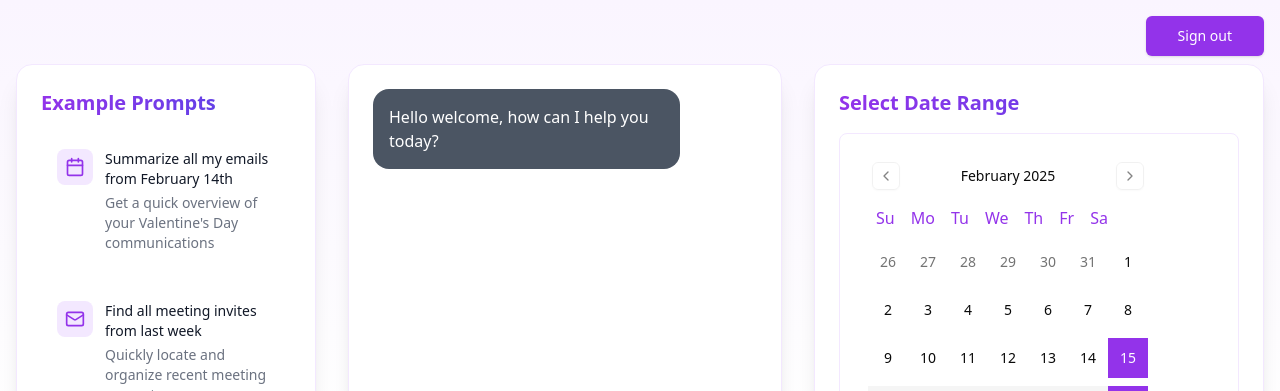
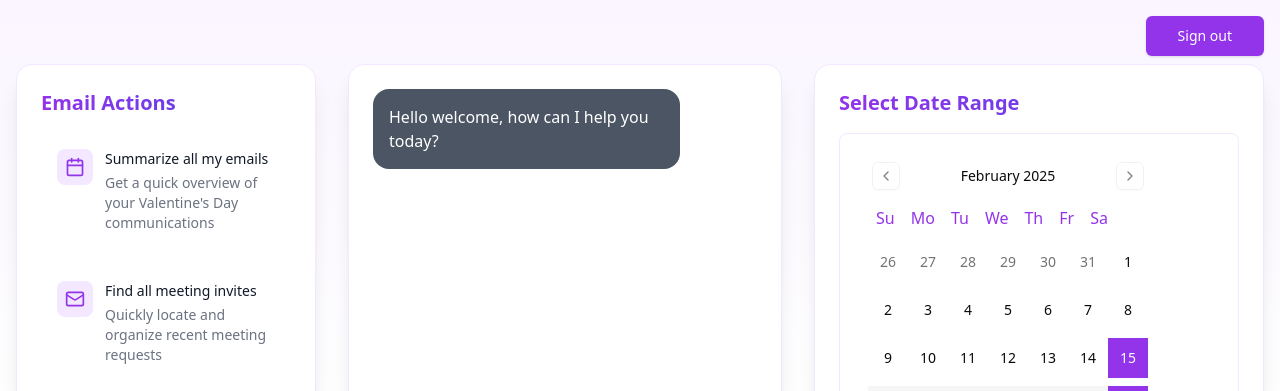
Before and after one commit to Riddhimaan-Senapati/InboxAI, a Next.js app in the folder frontend/: page /chat in a window 1280 px wide. Shown: the top 391 px of the page. Built offline with nearby package versions, Linux system fonts and the light colour scheme; no server answers.

Commit message:
fixed the text in chat/page.tsx

```diff
--- a/frontend/app/chat/page.tsx
+++ b/frontend/app/chat/page.tsx
@@ -13,13 +13,13 @@ import { Button } from '@/components/ui/button';
 const examplePrompts = [
   {
     icon: Calendar,
-    text: "Summarize all my emails from February 14th",
+    text: "Summarize all my emails",
     description: "Get a quick overview of your Valentine's Day communications",
     tag: "summarize"
   },
   {
     icon: Mail,
-    text: "Find all meeting invites from last week",
+    text: "Find all meeting invites",
     description: "Quickly locate and organize recent meeting requests",
     tag:"get_event_info"
   },
@@ -208,7 +208,7 @@ export default function ChatPage() {
         <div className="grid grid-cols-[300px,1fr,450px] gap-8">
           {/* Left Sidebar - Example Prompts */}
           <div className="bg-white rounded-2xl p-6 shadow-xl border border-purple-100">
-            <h2 className="text-xl font-semibold mb-4 gradient-text">Example Prompts</h2>
+            <h2 className="text-xl font-semibold mb-4 gradient-text">Email Actions</h2>
             <div className="space-y-4">
               {examplePrompts.map((prompt, index) => (
                 <button
```
